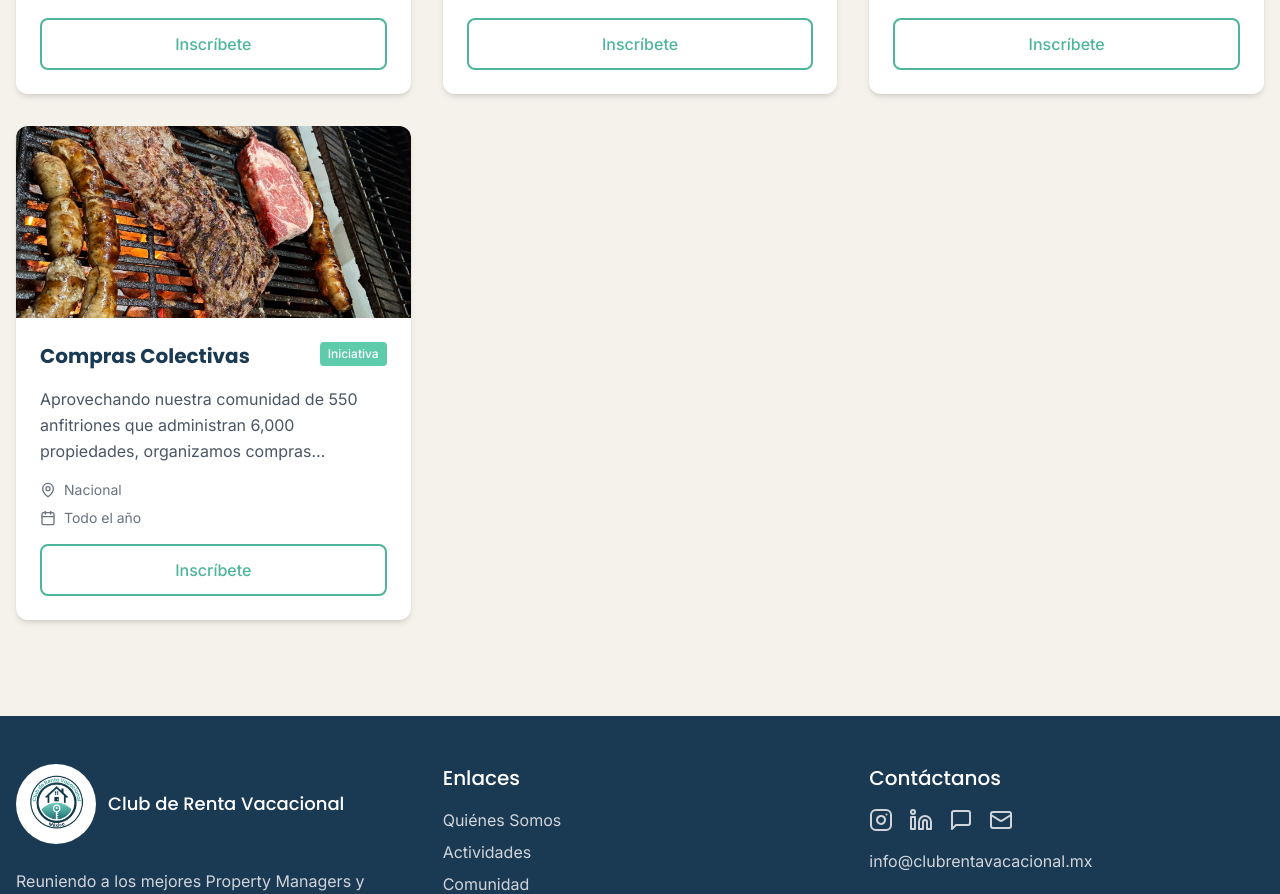
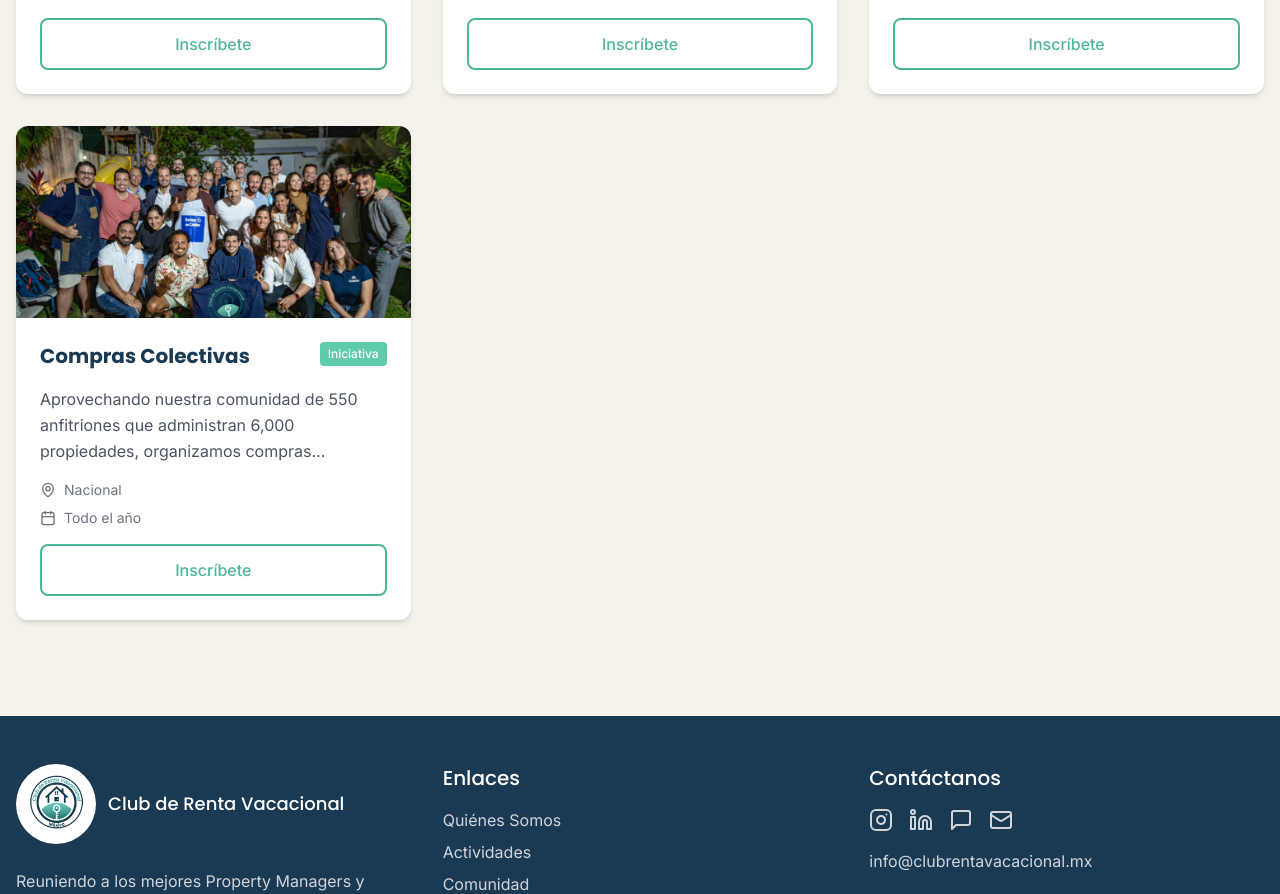
Before and after one commit to gorupicz/cahusamex, a React (Vite) app: page /activities in a window 1280 px wide. Shown: the part 1460-2354 px from the top of the page. Built offline with nearby package versions, Linux system fonts and the light colour scheme.

Commit message:
Fix: Update image for collective purchases
Updated the image used for the "Compras Colectivas" activity card.

```diff
--- a/src/pages/Activities.tsx
+++ b/src/pages/Activities.tsx
@@ -1,3 +1,4 @@
+
 import Navbar from '@/components/Navbar';
 import Footer from '@/components/Footer';
 import Hero from '@/components/Hero';
@@ -77,7 +78,7 @@ const Activities = () => {
                 <ActivityCard
                   title="Compras Colectivas"
                   description="Aprovechando nuestra comunidad de 550 anfitriones que administran 6,000 propiedades, organizamos compras colectivas para aumentar el valor entregado para todas las partes involucradas."
-                  image="lovable-uploads/1ec469d1-77a7-4d24-9ce3-f48d4886d860.png"
+                  image="lovable-uploads/a2c7e34b-612f-4fec-be68-2066ea3ed943.png"
                   type="Iniciativa"
                   location="Nacional"
                   date="Todo el año"
@@ -219,7 +220,7 @@ const Activities = () => {
                   <ActivityCard
                     title="Insumos de Limpieza"
                     description="Compras colectivas de productos de limpieza de alta calidad a precios especiales para miembros de nuestra comunidad."
-                    image="lovable-uploads/40eab1c4-247b-49be-b5f4-085658d5a3af.png"
+                    image="lovable-uploads/a2c7e34b-612f-4fec-be68-2066ea3ed943.png"
                     type="Compra Colectiva"
                     location="Nacional"
                     date="Trimestral"
@@ -229,7 +230,7 @@ const Activities = () => {
                   <ActivityCard
                     title="Amenidades"
                     description="Amenidades personalizadas con el branding de cada Property Manager a precios competitivos gracias al volumen de compra."
-                    image="lovable-uploads/40eab1c4-247b-49be-b5f4-085658d5a3af.png"
+                    image="lovable-uploads/a2c7e34b-612f-4fec-be68-2066ea3ed943.png"
                     type="Compra Colectiva"
                     location="Nacional"
                     date="Bimestral"
@@ -239,7 +240,7 @@ const Activities = () => {
                   <ActivityCard
                     title="Servicios Tecnológicos"
                     description="Acceso a software y herramientas tecnológicas con condiciones especiales para miembros del club."
-                    image="lovable-uploads/40eab1c4-247b-49be-b5f4-085658d5a3af.png"
+                    image="lovable-uploads/a2c7e34b-612f-4fec-be68-2066ea3ed943.png"
                     type="Compra Colectiva"
                     location="Nacional"
                     date="Permanente"
```
